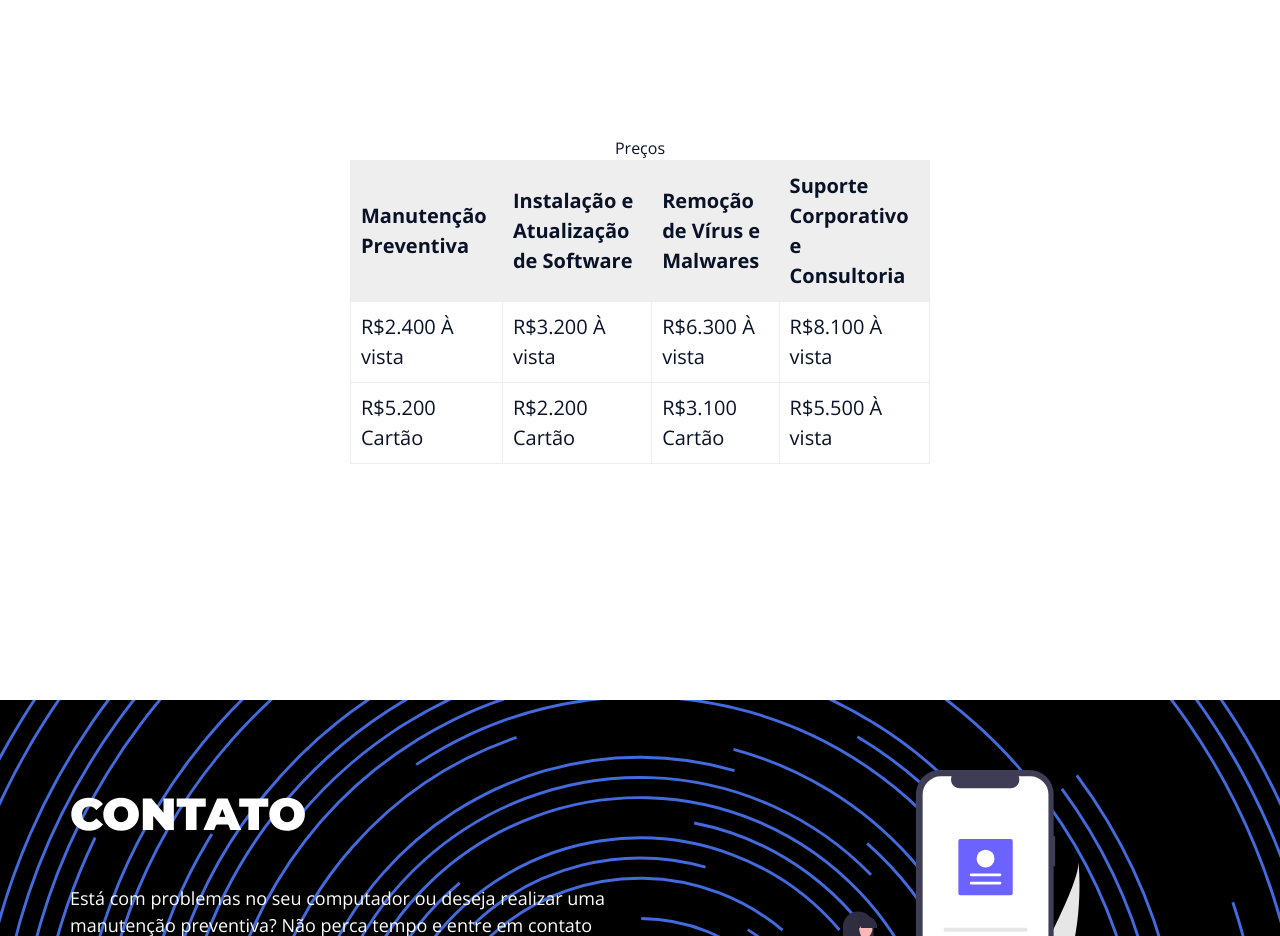
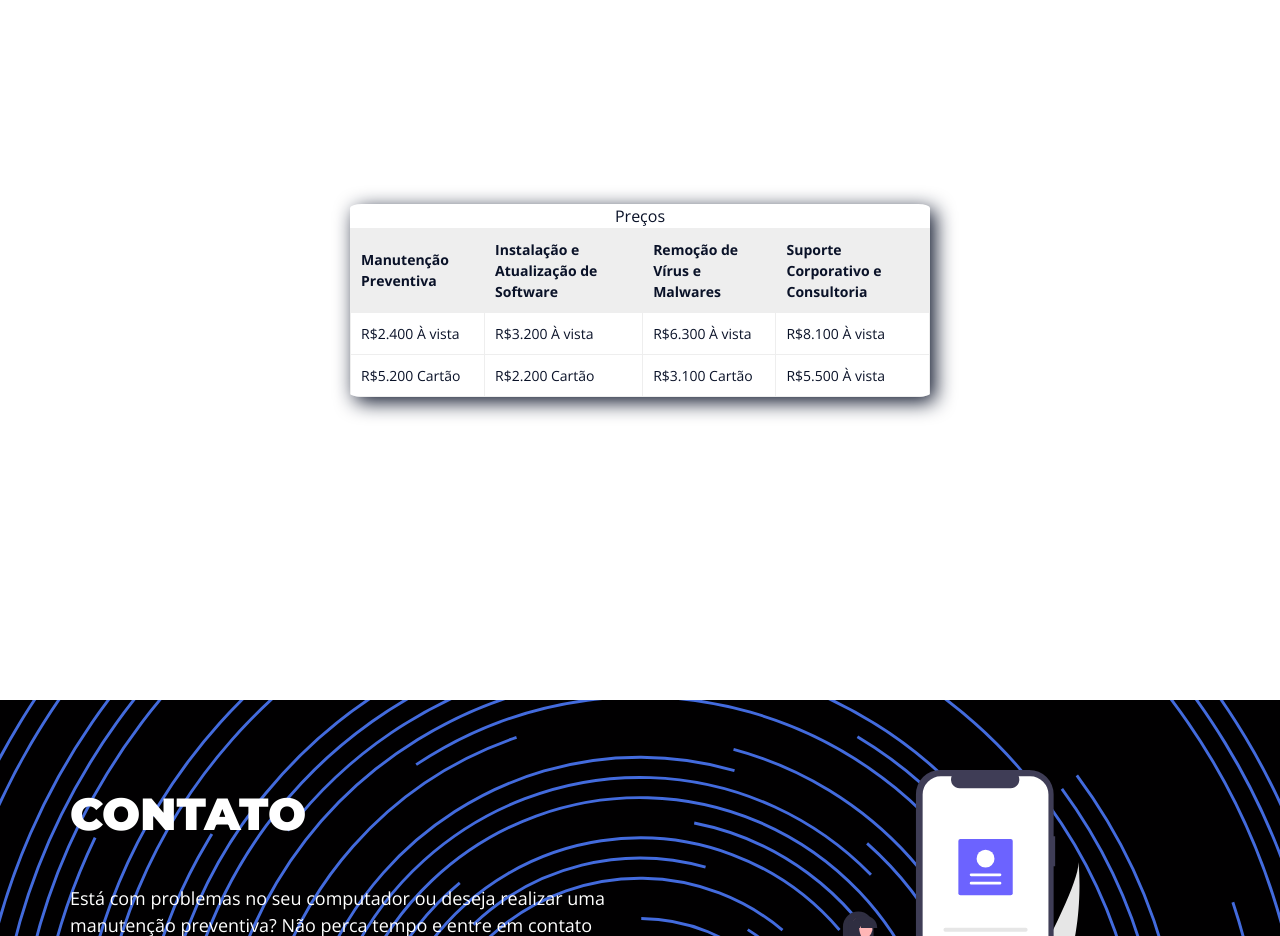
Before and after one commit to Saldanha97/ReparoTech, a plain HTML site: page index.html in a window 1280 px wide. Shown: the part 2580-3516 px from the top of the page. Drawn offline with nearby package versions, Linux system fonts and the light colour scheme.

Commit message:
Update E.css

```diff
--- a/E.css
+++ b/E.css
@@ -254,7 +254,8 @@ h2 .grid-main-con {
 
 .responsive-table {
   overflow-y: auto;
-
+  box-shadow: 5px 5px 20px;
+  border-radius: 2%;
 
 }
 
@@ -263,7 +264,7 @@ td {
   padding: 1rem;
   border: 0.1rem solid var(--logo);
   text-align: left;
-  font-size: 2rem;
+  font-size: 1.4rem;
 
 }
 
```
